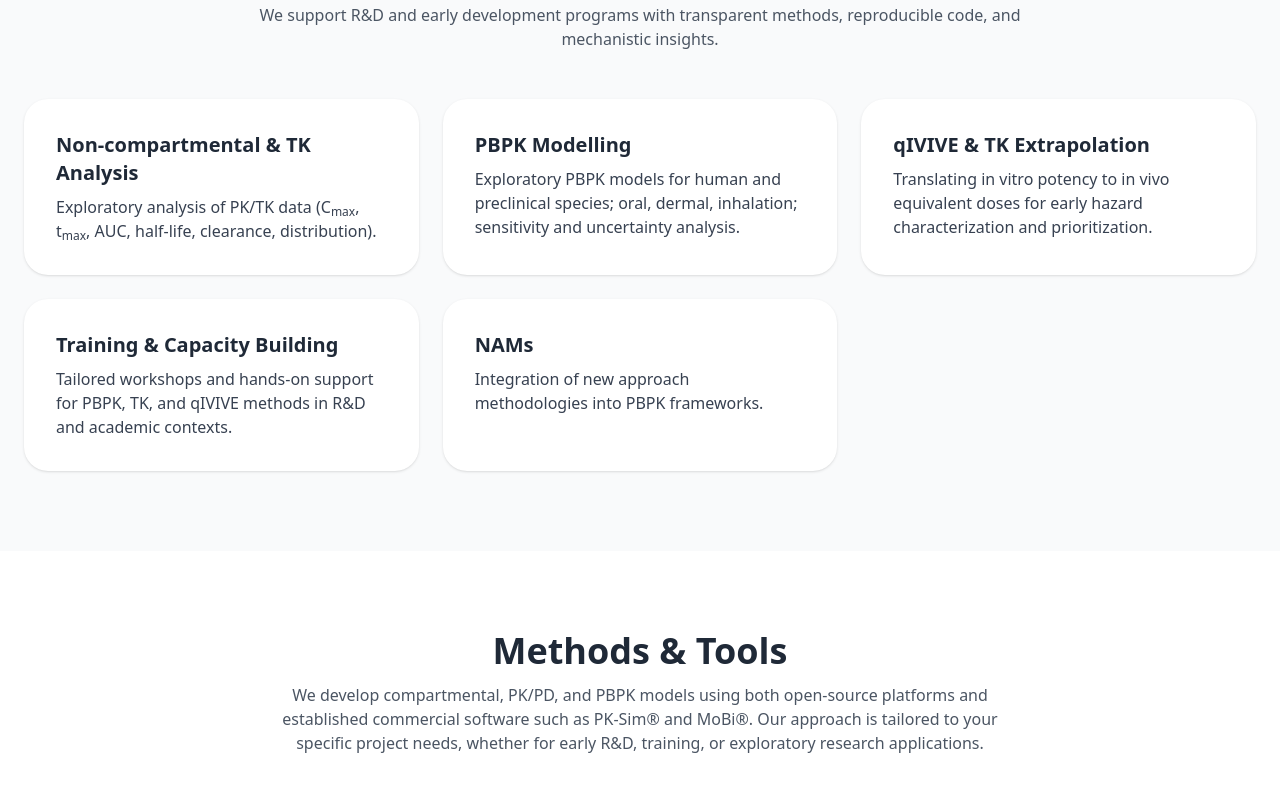
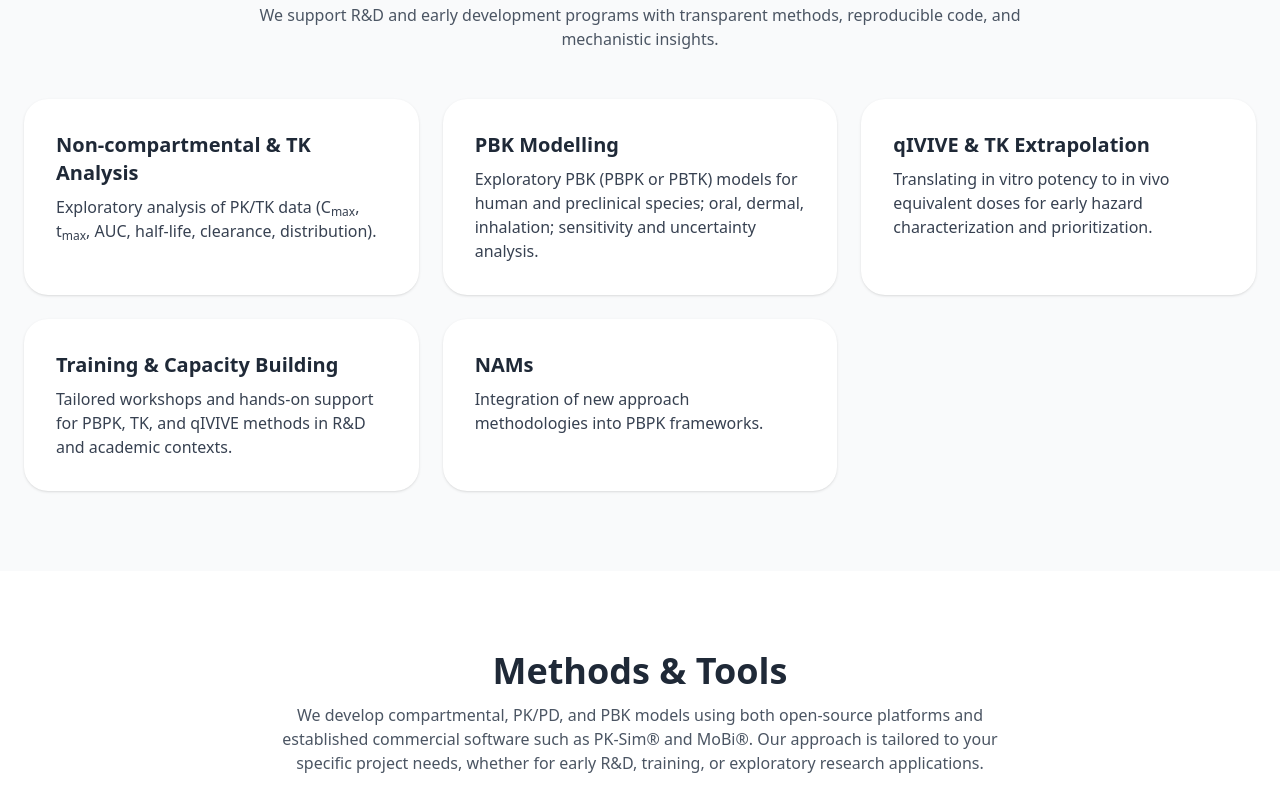
Before and after one commit to PharmaPrecision/pharmaprecision-hub, a website: page index.html in a window 1280 px wide. Shown: the part 734-1540 px from the top of the page. Drawn offline with nearby package versions, Linux system fonts and the light colour scheme.

Commit message:
Update site

```diff
--- a/index.html
+++ b/index.html
@@ -4,7 +4,7 @@
   <meta charset="UTF-8" />
   <meta name="viewport" content="width=device-width, initial-scale=1" />
   <title>PharmaPrecision Hub | PBPK, qIVIVE & Toxicokinetics Consulting</title>
-  <meta name="description" content="Mechanistic toxicokinetics consulting: PBPK modelling, qIVIVE, NCA/TK analysis, training and early R&D support for pharmaceuticals, chemicals and food safety."/>
+  <meta name="description" content="Mechanistic toxicokinetics consulting: PBK modelling, qIVIVE, NCA/TK analysis, training and early R&D support for pharmaceuticals, chemicals and food safety."/>
   <meta name="robots" content="index, follow"/>
   <meta property="og:title" content="PharmaPrecision Hub | PBPK, qIVIVE & Toxicokinetics"/>
   <meta property="og:description" content="Bridging in vitro and in silico approaches for early research, training, and R&D decision support."/>
@@ -38,7 +38,7 @@
     <div class="absolute inset-0 -z-10 bg-gradient-to-br from-blue-900 via-blue-700 to-blue-500"></div>
     <img src="physiologically_based_pharmac_705d430e-c90d-4ef2-95e0-8083efd148b8.png" alt="PBPK schematic illustration" class="pointer-events-none select-none absolute right-[-8%] top-[-10%] md:right-[-4%] md:top-[-6%] w-[680px] opacity-25 hidden md:block"/>
     <div class="max-w-7xl mx-auto px-6 py-28 text-white">
-      <h1 class="text-4xl md:text-6xl font-extrabold leading-tight"> PK, PKPD, PBPK & qIVIVE Expertise for your Research needs</h1>
+      <h1 class="text-4xl md:text-6xl font-extrabold leading-tight"> PK, PKPD, PBK & qIVIVE Expertise for your Research needs</h1>
       <p class="mt-6 text-lg md:text-xl max-w-2xl text-blue-100">We bridge experimental and computational toxicology to deliver insights for early development, exploratory research, and training. Our focus is on mechanistic understanding and decision support.</p>
       <div class="mt-8 flex flex-wrap gap-4">
         <a href="#contact" class="bg-white text-blue-800 font-semibold px-6 py-3 rounded-2xl shadow hover:bg-blue-50">Request a quote</a>
@@ -58,8 +58,8 @@
         <p class="mt-2 text-gray-700">Exploratory analysis of PK/TK data (C<sub>max</sub>, t<sub>max</sub>, AUC, half‑life, clearance, distribution).</p>
       </div>
       <div class="bg-white rounded-3xl shadow p-8 hover:shadow-lg transition">
-        <h3 class="text-xl font-semibold">PBPK Modelling</h3>
-        <p class="mt-2 text-gray-700">Exploratory PBPK models for human and preclinical species; oral, dermal, inhalation; sensitivity and uncertainty analysis.</p>
+        <h3 class="text-xl font-semibold">PBK Modelling</h3>
+        <p class="mt-2 text-gray-700">Exploratory PBK (PBPK or PBTK) models for human and preclinical species; oral, dermal, inhalation; sensitivity and uncertainty analysis.</p>
       </div>
       <div class="bg-white rounded-3xl shadow p-8 hover:shadow-lg transition">
         <h3 class="text-xl font-semibold">qIVIVE & TK Extrapolation</h3>
@@ -80,7 +80,7 @@
   <section id="methods" class="bg-white py-20">
     <div class="max-w-7xl mx-auto px-6">
       <h2 class="text-3xl md:text-4xl font-bold text-center">Methods & Tools</h2>
-      <p class="text-center text-gray-600 mt-3 max-w-3xl mx-auto">We develop compartmental, PK/PD, and PBPK models using both open-source platforms and established commercial software such as PK-Sim® and MoBi®. Our approach is tailored to your specific project needs, whether for early R&D, training, or exploratory research applications.</p>
+      <p class="text-center text-gray-600 mt-3 max-w-3xl mx-auto">We develop compartmental, PK/PD, and PBK models using both open-source platforms and established commercial software such as PK-Sim® and MoBi®. Our approach is tailored to your specific project needs, whether for early R&D, training, or exploratory research applications.</p>
     </div>
   </section>
 
```
